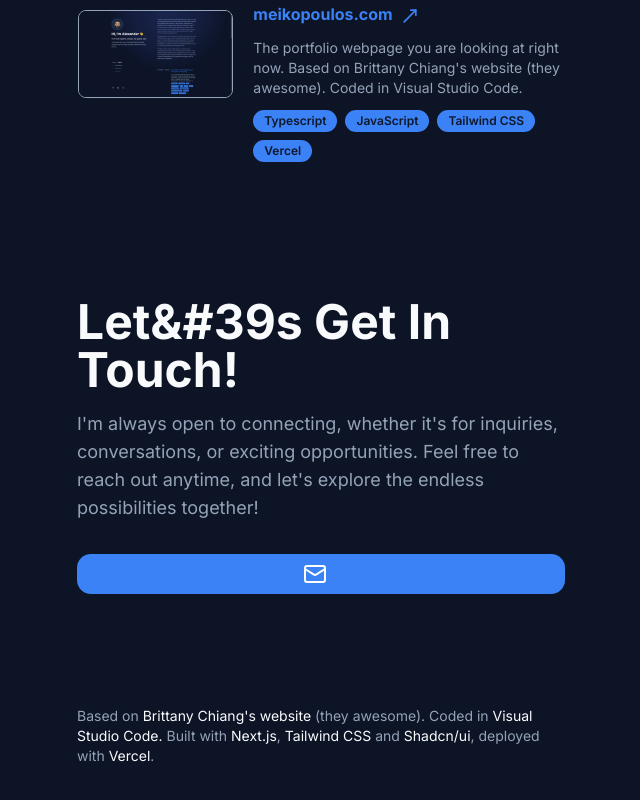
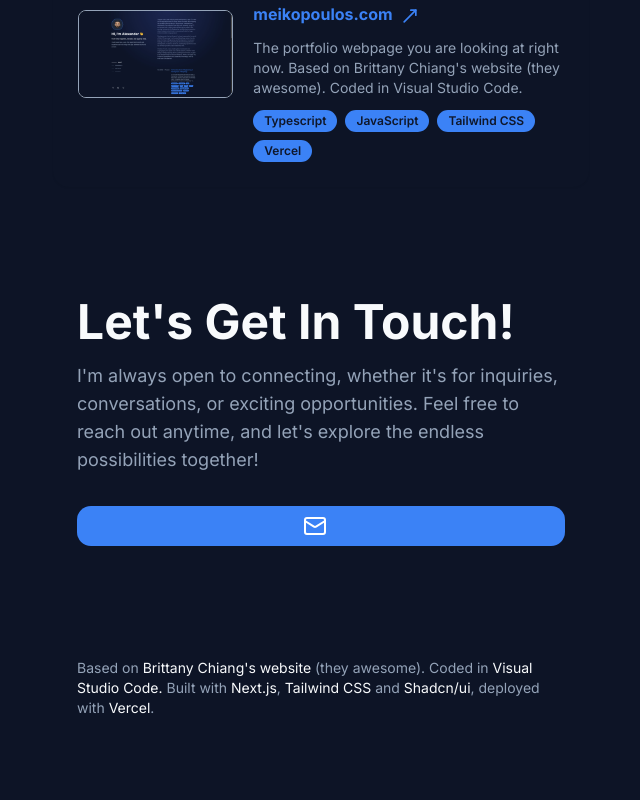
Before and after one commit to aryapatel14/portfolio, a Next.js app: page / in a window 1280 px wide. Shown: the part 3952-4752 px from the top of the page, without its empty margins (595-1235 px from the left). Built offline with nearby package versions, Linux system fonts and the light colour scheme.

Commit message:
Update Contact.tsx

```diff
--- a/components/Contact.tsx
+++ b/components/Contact.tsx
@@ -8,12 +8,12 @@ export default function Contact() {
     <section id="contact" className="scroll-mt-16 lg:mt-16">
       <div className="sticky top-0 z-20 -mx-6 mb-4 w-screen bg-background/0 px-6 py-5 backdrop-blur md:-mx-12 md:px-12 lg:sr-only lg:relative lg:top-auto lg:mx-auto lg:w-full lg:px-0 lg:py-0 lg:opacity-0">
         <h2 className="text-sm font-bold uppercase tracking-widest lg:sr-only">
-          Let&#39s Get In Touch!
+          Let&#39;s Get In Touch!
         </h2>
       </div>
       <div className="flex flex-col gap-4 lg:px-6 mb-8">
         <h2 className="lg:block hidden text-5xl font-bold lg:text-start">
-          Let&#39s Get In Touch!
+          Let&#39;s Get In Touch!
         </h2>
         <p className="lg:text-lg lg:text-start text-muted-foreground">
           I&#39;m always open to connecting, whether it&#39;s for inquiries, conversations, or exciting opportunities. Feel free to reach out anytime, and let&#39;s explore the endless possibilities together!
@@ -21,7 +21,7 @@ export default function Contact() {
       </div>
       <div className="flex flex-row justify-center items-center gap-4 lg:px-6 mb-4">
         <a
-          href="mailto:alexander@meikopoulos.com"
+          href="mailto:arya.patel@uwaterloo.ca"
           target="_blank"
           rel="noopener noreferrer"
           className="hover:cursor-pointer w-full"
```
